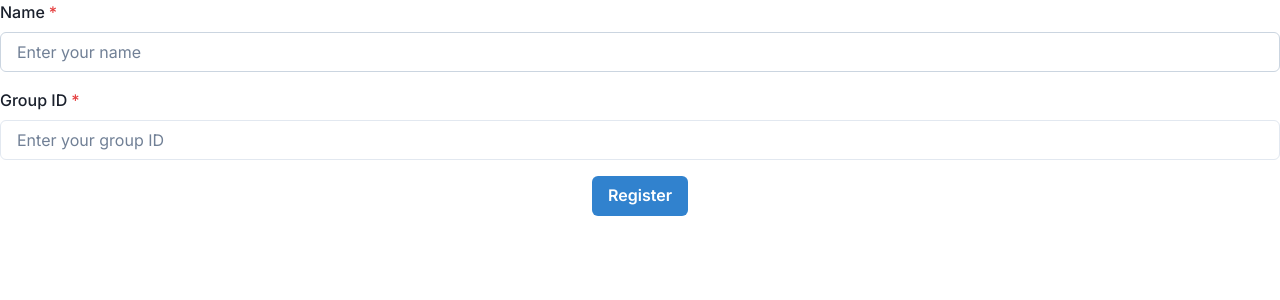
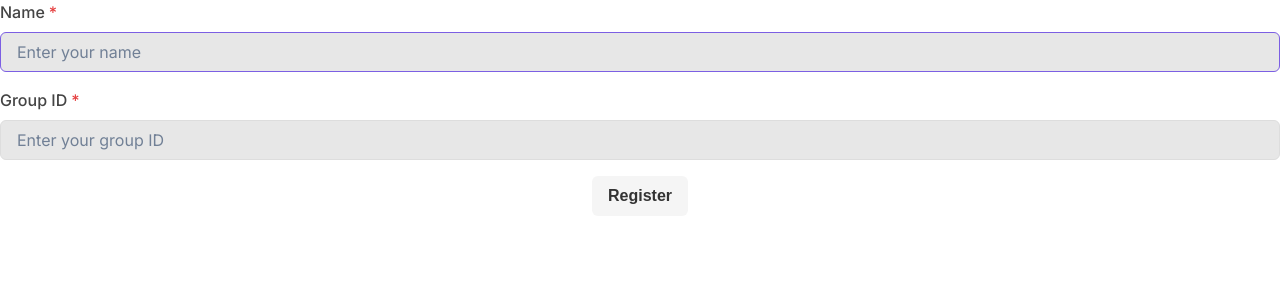
Before and after one commit to DarkCodePE/chatbot-rag-front, a Next.js app: page /register in a window 1280 px wide. Shown: the top 300 px of the page. Built offline with nearby package versions, Linux system fonts and the light colour scheme.

Commit message:
ADD THEME

```diff
--- /dev/null
+++ b/src/app/Providers.tsx
@@ -0,0 +1,17 @@
+// app/Providers.tsx
+'use client';
+
+import { ChakraProvider } from "@chakra-ui/react";
+import customTheme from "@/app/theme";
+
+interface ProvidersProps {
+    children: React.ReactNode;
+}
+
+export function Providers({ children }: ProvidersProps) {
+    return (
+        <ChakraProvider theme={customTheme}>
+            {children}
+        </ChakraProvider>
+    );
+}
--- a/src/app/layout.tsx
+++ b/src/app/layout.tsx
@@ -1,6 +1,10 @@
+
 import type { Metadata } from "next";
 import { Inter } from "next/font/google";
 import "./globals.css";
+import {ChakraProvider} from "@chakra-ui/react";
+import customTheme from "@/app/theme";
+import {Providers} from "@/app/Providers";
 
 const inter = Inter({ subsets: ["latin"] });
 
@@ -15,8 +19,12 @@ export default function RootLayout({
   children: React.ReactNode;
 }>) {
   return (
-    <html lang="en">
-      <body className={inter.className}>{children}</body>
-    </html>
+      <html lang="es">
+        <body className={inter.className}>
+          <Providers>
+            {children}
+          </Providers>
+        </body>
+      </html>
   );
 }
--- a/src/app/page.tsx
+++ b/src/app/page.tsx
@@ -25,6 +25,8 @@ import {CourseManagement} from "@/app/components/CourseManagement";
 import {ChatInterface} from "@/app/components/ChatInterface";
 import styles from './Home.module.css';
 import {CourseList} from "@/app/components/CourseList";
+import customTheme from "@/app/theme";
+
 
 interface User {
     id: string;
@@ -89,7 +91,7 @@ export default function Home() {
     };
 
     return (
-        <ChakraProvider>
+
         <Box maxWidth="800px" margin="auto" p={5} className={styles.container}>
             {!user ? (
                 <Box className={`${styles.signIn} techwave_fn_sign`}>
@@ -178,6 +180,6 @@ export default function Home() {
                 </CoursesProvider>
             )}
         </Box>
-        </ChakraProvider>
+
     );
 }
--- a/src/app/register/page.tsx
+++ b/src/app/register/page.tsx
@@ -14,8 +14,6 @@ export default function RegisterPage() {
     }
 
     return (
-        <ChakraProvider>
-            <UserRegistration onRegistrationSuccess={handleRegistrationSuccess}/>
-        </ChakraProvider>
+        <UserRegistration onRegistrationSuccess={handleRegistrationSuccess}/>
     )
 }
--- /dev/null
+++ b/src/app/theme.ts
@@ -0,0 +1,86 @@
+// app/theme.ts
+import { extendTheme } from "@chakra-ui/react";
+
+const customTheme = extendTheme({
+    styles: {
+        global: {
+            body: {
+                bg: "var(--techwave-site-bg-color)",
+                color: "var(--techwave-body-color)",
+                fontFamily: "var(--techwave-body-font-family)",
+            },
+        },
+    },
+    colors: {
+        techwave: {
+            main: "var(--techwave-main-color)",
+            mainDark: "var(--techwave-main-color1)",
+            mainLight: "var(--techwave-main-color2)",
+            bg: "var(--techwave-site-bg-color)",
+            headerBg: "var(--techwave-header-bg-color)",
+            someRBg: "var(--techwave-some-r-bg-color)",
+            someABg: "var(--techwave-some-a-bg-color)",
+            heading: "var(--techwave-heading-color)",
+            body: "var(--techwave-body-color)",
+            border: "var(--techwave-border-color)",
+            buttonBg: "var(--techwave-button-bg-color)",
+            hover: "var(--techwave-hover-color)",
+        },
+    },
+    fonts: {
+        heading: "var(--techwave-heading-font-family)",
+        body: "var(--techwave-body-font-family)",
+    },
+    components: {
+        Button: {
+            baseStyle: {
+                fontFamily: "var(--techwave-heading-font-family)",
+            },
+            variants: {
+                solid: {
+                    bg: "techwave.buttonBg",
+                    color: "techwave.heading",
+                    _hover: {
+                        bg: "techwave.someABg",
+                        color: "techwave.hover",
+                    },
+                },
+                ghost: {
+                    color: "techwave.heading",
+                    _hover: {
+                        bg: "techwave.someABg",
+                    },
+                },
+            },
+        },
+        Input: {
+            variants: {
+                outline: {
+                    field: {
+                        bg: "techwave.someABg",
+                        borderColor: "techwave.border",
+                        _hover: {
+                            borderColor: "techwave.main",
+                        },
+                        _focus: {
+                            borderColor: "techwave.main",
+                            boxShadow: `0 0 0 1px var(--techwave-main-color)`,
+                        },
+                    },
+                },
+            },
+        },
+        Heading: {
+            baseStyle: {
+                color: "techwave.heading",
+            },
+        },
+        Text: {
+            baseStyle: {
+                color: "techwave.body",
+            },
+        },
+    },
+});
+
+export default customTheme;
```
Also changed, not shown: src/app/components/ChatInterface.tsx (+4 -3 lines). Lines whose indentation alone changed are shown as unchanged.
